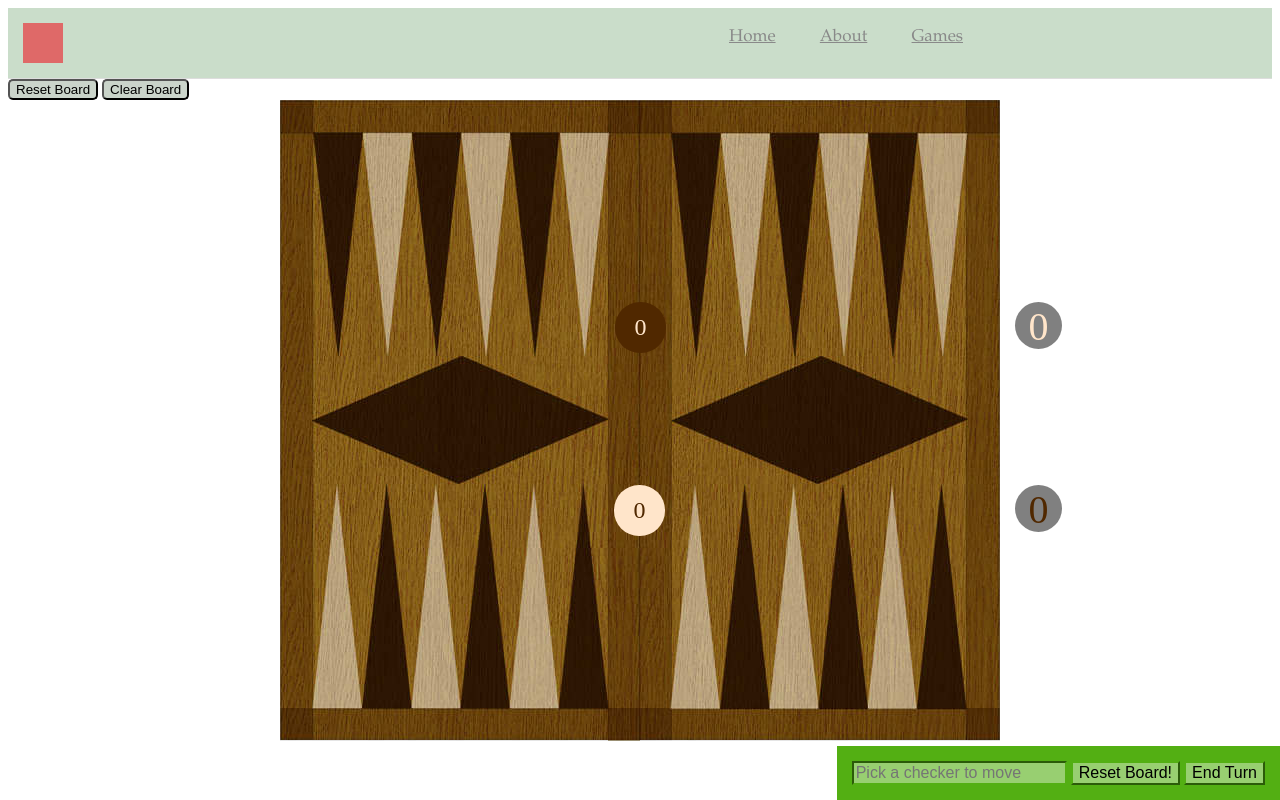
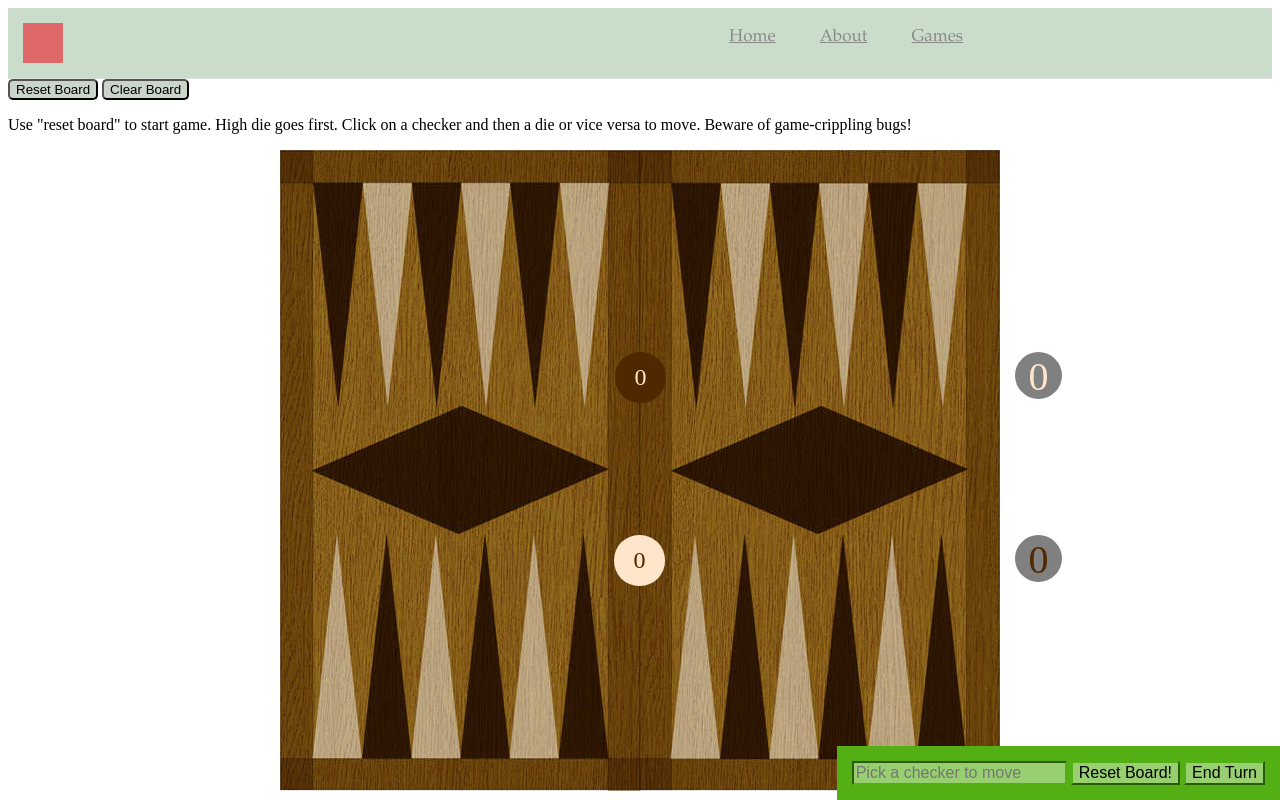
Before and after one commit to Mushiwulf/Mushiwulf.github.io, a plain HTML site: page index.html in a window 1280 px wide. Drawn offline with nearby package versions, Linux system fonts and the light colour scheme.

Commit message:
Add instructions to the page

```diff
--- a/index.html
+++ b/index.html
@@ -22,6 +22,7 @@
         <div class = "backgammonControls">
             <button type = "button" onclick = "backgammonGame()">Reset Board</button>
             <button type = "button" id = "clearButton" onclick="">Clear Board</button>
+            <p>Use "reset board" to start game. High die goes first. Click on a checker and then a die or vice versa to move. Beware of game-crippling bugs!</p>
         <div id = "backgammonGame">
             <table id = "backgammonTableOne">
                 <tr>
```
